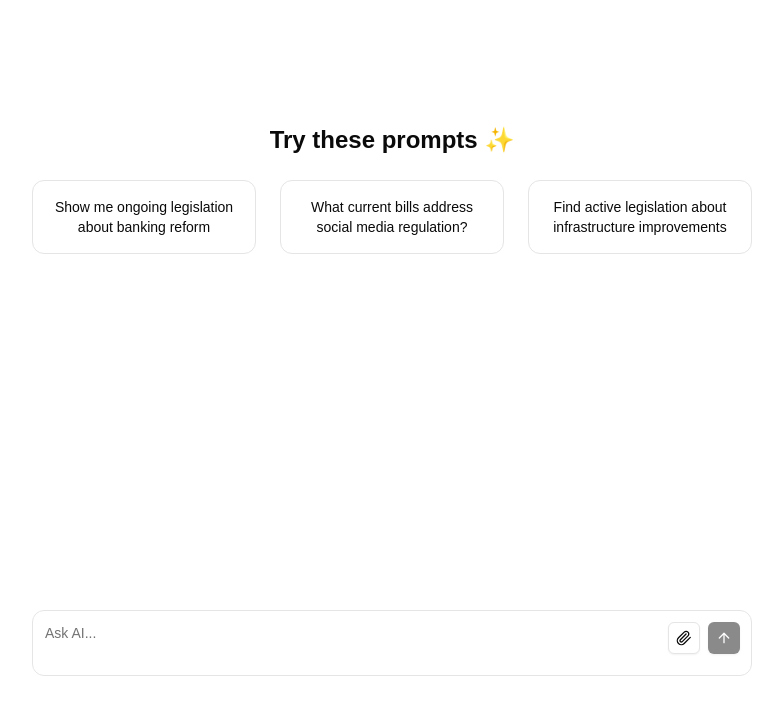
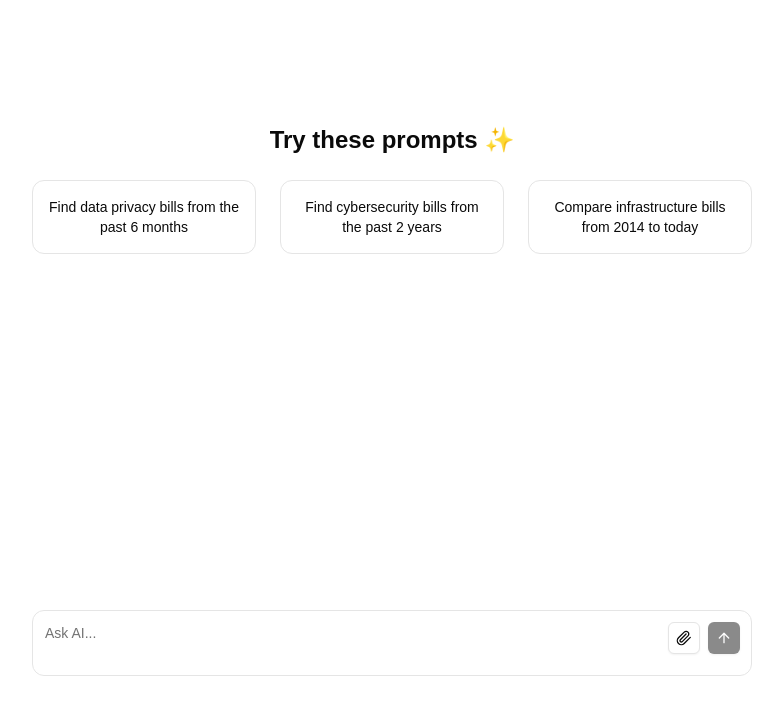
Before and after one commit to rammat10/gov-search, a Next.js app: page / in a window 1280 px wide. Shown: the top 714 px of the page, without its empty margins (248-1031 px from the left). Built offline with nearby package versions, Linux system fonts and the light colour scheme.

Commit message:
Add back random suggestion

```diff
--- a/app/page.tsx
+++ b/app/page.tsx
@@ -1,9 +1,9 @@
 "use client";
 
 import { Chat } from "@/components/ui/chat";
-// import { getRandomSuggestions } from "@/lib/suggestions"
+import { getRandomSuggestions } from "@/lib/suggestions";
 import { useChat } from "ai/react";
-// import { useCallback, useMemo } from "react"
+import { useMemo } from "react";
 import { toast } from "sonner";
 
 export default function ChatDemo() {
@@ -35,7 +35,7 @@ export default function ChatDemo() {
     },
   });
 
-  // const memoizedSuggestions = useMemo(() => getRandomSuggestions(3), [])
+  const memoizedSuggestions = useMemo(() => getRandomSuggestions(3), []);
 
   const filteredMessages = messages.filter((message) => message.content !== "");
   return (
@@ -50,12 +50,7 @@ export default function ChatDemo() {
           isGenerating={isLoading}
           stop={stop}
           append={append}
-          // suggestions={memoizedSuggestions}
-          suggestions={[
-            "Show me ongoing legislation about banking reform",
-            "What current bills address social media regulation?",
-            "Find active legislation about infrastructure improvements",
-          ]}
+          suggestions={memoizedSuggestions}
         />
       </div>
     </div>
--- a/lib/suggestions.ts
+++ b/lib/suggestions.ts
@@ -32,6 +32,6 @@ export const suggestions = [
 	"Find active legislation about infrastructure improvements"
 ] as const;
 
-// export function getRandomSuggestions(count: number = 3): string[] {
-// 	return [...suggestions].sort(() => 0.5 - Math.random()).slice(0, count);
-// }
+export function getRandomSuggestions(count: number = 3): string[] {
+	return [...suggestions].sort(() => 0.5 - Math.random()).slice(0, count);
+}
```
